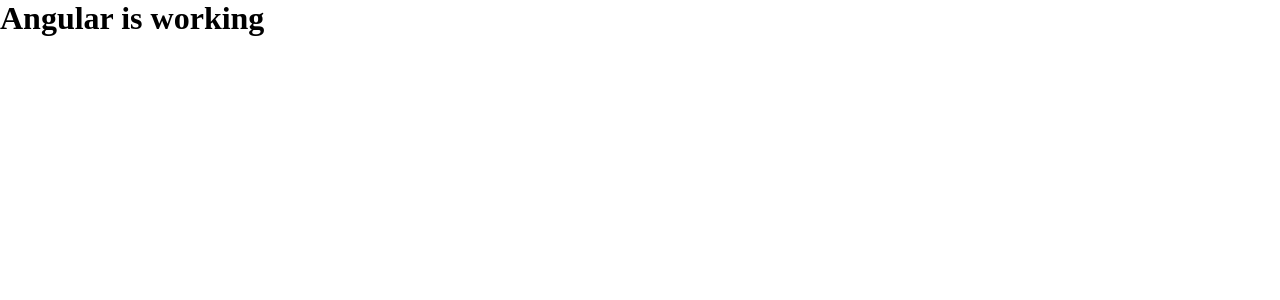
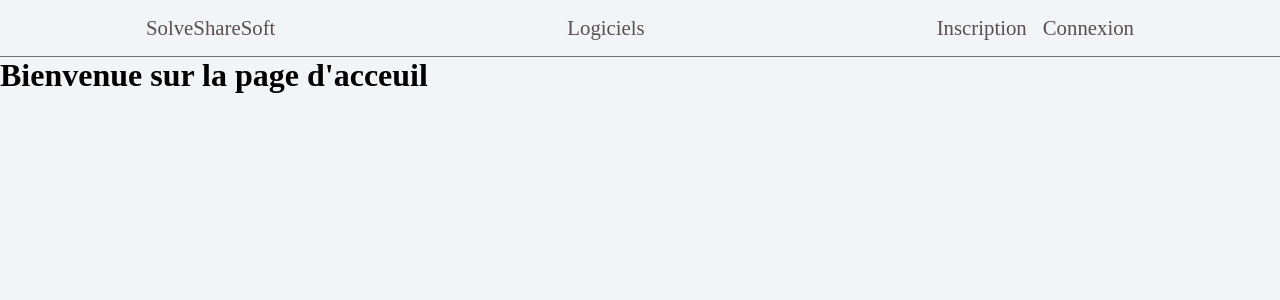
Before and after one commit to tobiridi/SolveShareSoft, an Angular app in the folder SolveShareSoft-Frontend/: page / in a window 1280 px wide. Shown: the top 300 px of the page. Built offline with nearby package versions, Linux system fonts and the light colour scheme.

Commit message:
[ADD] navigation bar

```diff
--- a/SolveShareSoft-Frontend/src/app/app.component.html
+++ b/SolveShareSoft-Frontend/src/app/app.component.html
@@ -1 +1 @@
-<h1>Angular is working</h1>
+<router-outlet></router-outlet>
--- a/SolveShareSoft-Frontend/src/app/app.routes.ts
+++ b/SolveShareSoft-Frontend/src/app/app.routes.ts
@@ -1,3 +1,6 @@
 import { Routes } from '@angular/router';
+import { HomeComponent } from './home/home.component';
 
-export const routes: Routes = [];
+export const routes: Routes = [
+    {path: '', component: HomeComponent},
+];
--- /dev/null
+++ b/SolveShareSoft-Frontend/src/app/home/home.component.html
@@ -0,0 +1,4 @@
+<app-navbar></app-navbar>
+<header>
+    <h1>Bienvenue sur la page d'acceuil</h1>
+</header>
--- /dev/null
+++ b/SolveShareSoft-Frontend/src/app/navbar/navbar.component.html
@@ -0,0 +1,11 @@
+<nav class="navbar">
+    <ul>
+        <li><a [routerLink]="[ '/']">SolveShareSoft</a></li>
+        <li><a [routerLink]="[ '/']">Logiciels</a></li>
+        <div class="register-login">
+            <li><a [routerLink]="[ '/']">Inscription</a></li>
+            <li><a [routerLink]="[ '/']">Connexion</a></li>
+        </div>
+    </ul>
+    <div class="divider"></div>
+</nav>
--- /dev/null
+++ b/SolveShareSoft-Frontend/src/app/navbar/navbar.component.scss
@@ -0,0 +1,38 @@
+.navbar ul {
+    display: flex;
+    flex-direction: row;
+    margin: 1rem auto;
+    justify-content: space-around;
+    align-items: center;
+}
+
+.navbar li {
+    user-select: none;
+    list-style: none;
+}
+
+.navbar li a {
+    font-size: 1.3rem;
+    text-decoration: none;
+    color: #5a4e4e;
+    transition: all 0.3s ease-out;
+}
+
+.navbar li a:hover {
+    color: #101010;
+    text-decoration: underline;
+    font-size: 1.5rem;
+}
+
+.divider {
+    width: 100%;
+    height: 1px;
+    background-color: #747272;
+}
+
+.register-login {
+    display: flex;
+    flex-direction: row;
+    justify-content: space-between;
+    gap: 1rem;
+}
--- a/SolveShareSoft-Frontend/src/styles.scss
+++ b/SolveShareSoft-Frontend/src/styles.scss
@@ -5,3 +5,7 @@
     padding: 0;
     box-sizing: border-box;
 }
+
+body {
+    background-color: #f2f5f8;
+}
```
Also changed, not shown: SolveShareSoft-Frontend/src/app/home/home.component.ts (added, +13 -0 lines), SolveShareSoft-Frontend/src/app/navbar/navbar.component.ts (added, +13 -0 lines), SolveShareSoft-Frontend/src/app/home/home.component.scss (added), 2 other files (tests, documents, lock files or other folders).
